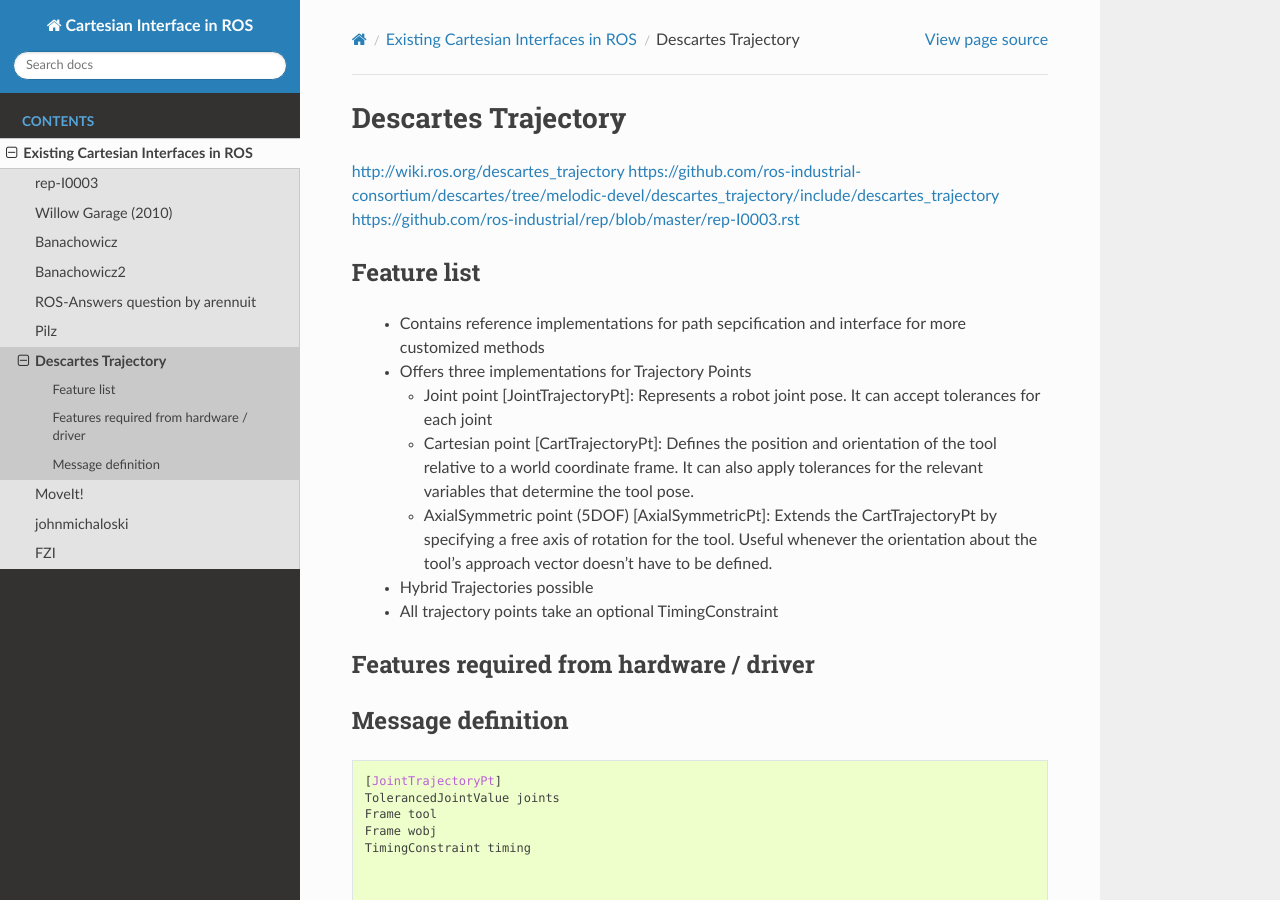
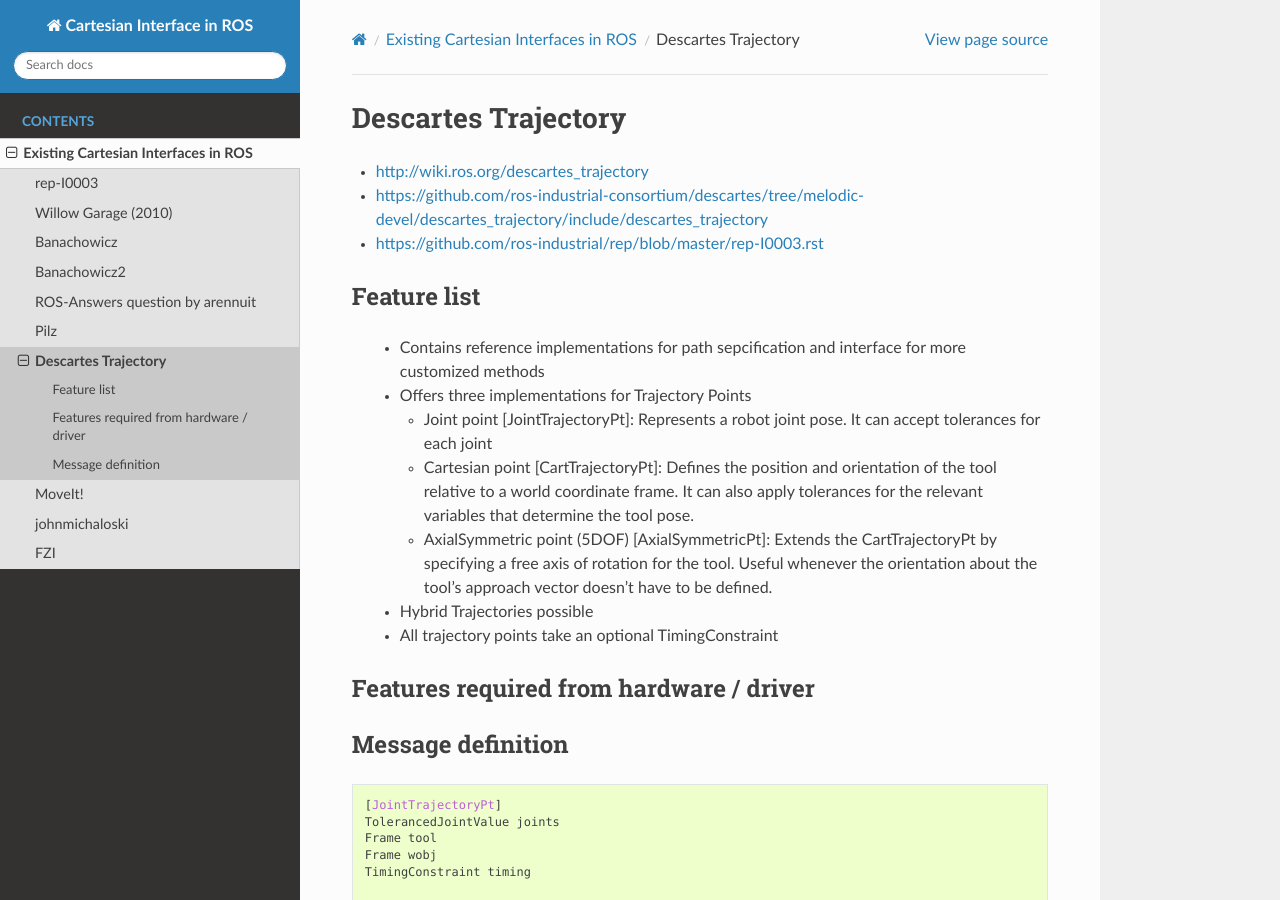
Before and after one commit to fzi-forschungszentrum-informatik/fzi_robot_interface_proposal, a Sphinx documentation site: the page built from MS1/research/source/existing/05_descartes.rst, in a window 1280 px wide and 900 px high. Built offline with Sphinx 7.4.7 and the Read the Docs theme 2.0.0, drawn with Linux system fonts in a browser that asks for light colours.

```diff
--- a/MS1/research/source/existing/05_descartes.rst
+++ b/MS1/research/source/existing/05_descartes.rst
@@ -1,9 +1,9 @@
 Descartes Trajectory
 ====================
 
-http://wiki.ros.org/descartes_trajectory
-https://github.com/ros-industrial-consortium/descartes/tree/melodic-devel/descartes_trajectory/include/descartes_trajectory
-https://github.com/ros-industrial/rep/blob/master/rep-I0003.rst
+* http://wiki.ros.org/descartes_trajectory
+* https://github.com/ros-industrial-consortium/descartes/tree/melodic-devel/descartes_trajectory/include/descartes_trajectory
+* https://github.com/ros-industrial/rep/blob/master/rep-I0003.rst
 
 
 Feature list
```
